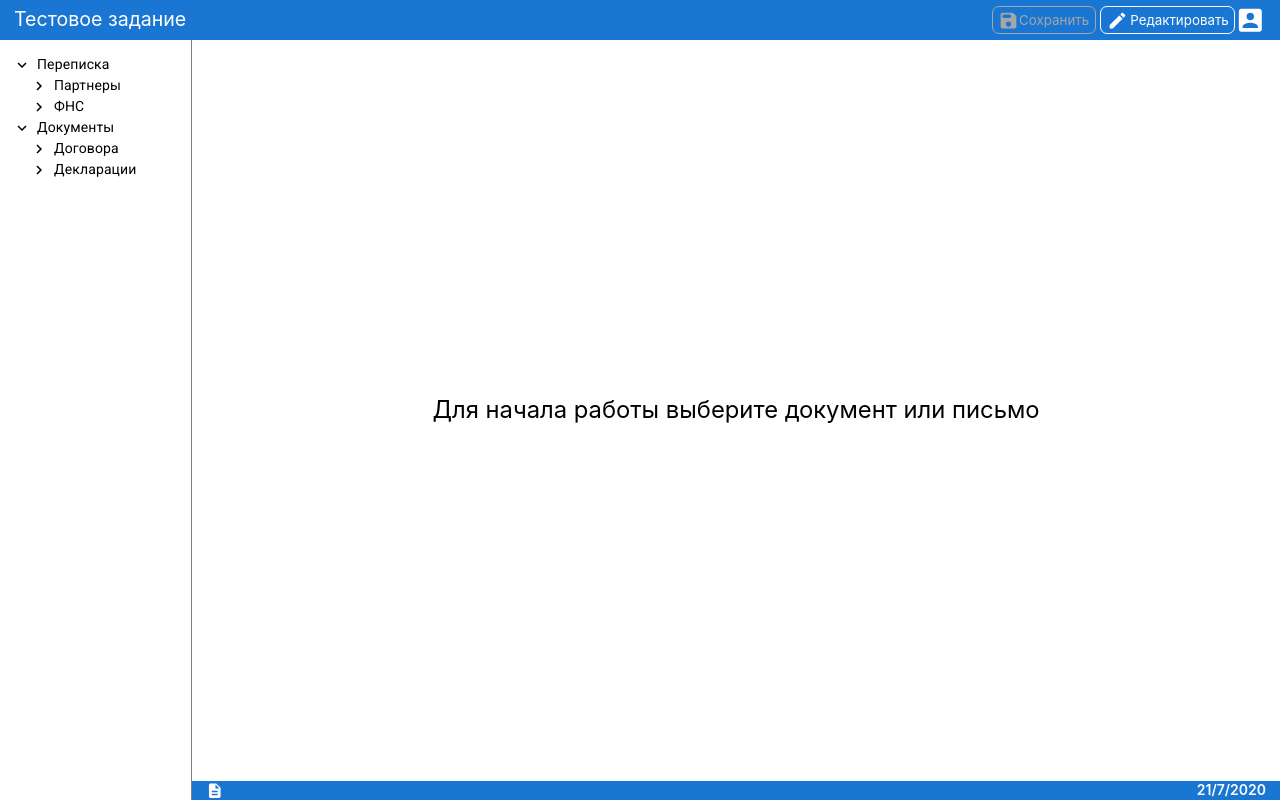
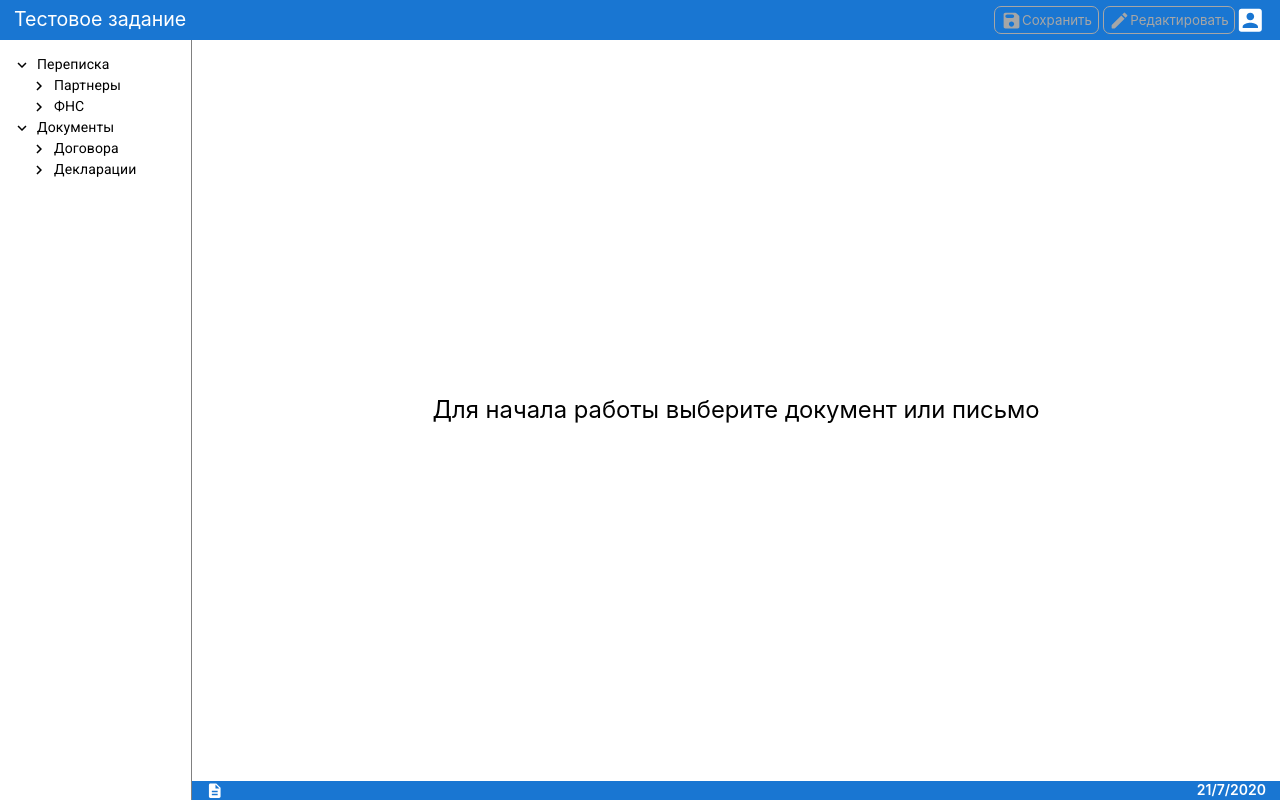
Before and after one commit to Aluminaze/test-project, a React (Create React App) app: page / in a window 1280 px wide. Built offline with nearby package versions, Linux system fonts and the light colour scheme.

Commit message:
add new logic for buttons in Header component

```diff
--- a/src/components/Header/Header.jsx
+++ b/src/components/Header/Header.jsx
@@ -17,54 +17,7 @@ const Header = (props) => {
   };
 
   let editButton;
-  let saveButton;
-  if (props.documentEditMode) {
-    saveButton = <button
-    className={style.header__saveButton}
-    onClick={() =>
-      props.documentEditMode
-        ? props.saveEditDocumentText(props.selectedDataId)
-        : null
-    }
-  >
-    <SaveRoundedIcon
-      className={style.header__saveIcon}
-      style={{ fill: "white" }}
-      fontSize="default"
-    />
-    <span>Сохранить</span>
-  </button>
-    editButton = (
-      <button
-        disabled
-        className={style.header__editButton__disabled}
-      >
-        <EditRoundedIcon
-          className={style.header__openIcon}
-          style={{ fill: "#a6a6a6" }}
-          fontSize="default"
-        />
-        <span>Редактировать</span>
-      </button>
-    );
-  } else {
-    saveButton = <button
-    disabled
-    className={style.header__saveButton__disabled}
-    onClick={() =>
-      props.documentEditMode
-        ? props.saveEditDocumentText(props.selectedDataId)
-        : null
-    }
-  >
-    <SaveRoundedIcon
-      className={style.header__saveIcon}
-      style={{ fill: "#a6a6a6" }}
-      fontSize="default"
-    />
-    <span>Сохранить</span>
-  </button>
-    editButton = (
+  const editButton_active = (
     <button
       className={style.header__editButton}
       onClick={(event) => {
@@ -80,16 +33,19 @@ const Header = (props) => {
       <span>Редактировать</span>
     </button>
   );
-  }
-
-  return (
-    <section className={style.header}>
-      <div className={style.header__leftSide}>
-        <h1 className={style.header__title}>Тестовое задание</h1>
-      </div>
-      <div className={style.header__rightSide}>
-        {saveButton}
-        {/* <button
+  const editButton_deactive = (
+    <button disabled className={style.header__editButton__disabled}>
+      <EditRoundedIcon
+        className={style.header__openIcon}
+        style={{ fill: "#a6a6a6" }}
+        fontSize="default"
+      />
+      <span>Редактировать</span>
+    </button>
+  );
+  let saveButton;
+  const saveButton_active = (
+    <button
       className={style.header__saveButton}
       onClick={() =>
         props.documentEditMode
@@ -103,7 +59,38 @@ const Header = (props) => {
         fontSize="default"
       />
       <span>Сохранить</span>
-        </button> */}
+    </button>
+  );
+  const saveButton_deactive = (
+    <button disabled className={style.header__saveButton__disabled}>
+      <SaveRoundedIcon
+        className={style.header__saveIcon}
+        style={{ fill: "#a6a6a6" }}
+        fontSize="default"
+      />
+      <span>Сохранить</span>
+    </button>
+  );
+
+  if (props.documentEditMode) {
+    saveButton = saveButton_active;
+    editButton = editButton_deactive;
+  } else {
+    saveButton = saveButton_deactive;
+    if (props.selectedDataId !== null) {
+      editButton = editButton_active;
+    } else {
+      editButton = editButton_deactive;
+    }
+  }
+
+  return (
+    <section className={style.header}>
+      <div className={style.header__leftSide}>
+        <h1 className={style.header__title}>Тестовое задание</h1>
+      </div>
+      <div className={style.header__rightSide}>
+        {saveButton}
         {editButton}
         <AccountBoxRoundedIcon
           className={style.header__accountIcon}
```
Lines whose indentation alone changed are shown as unchanged.
